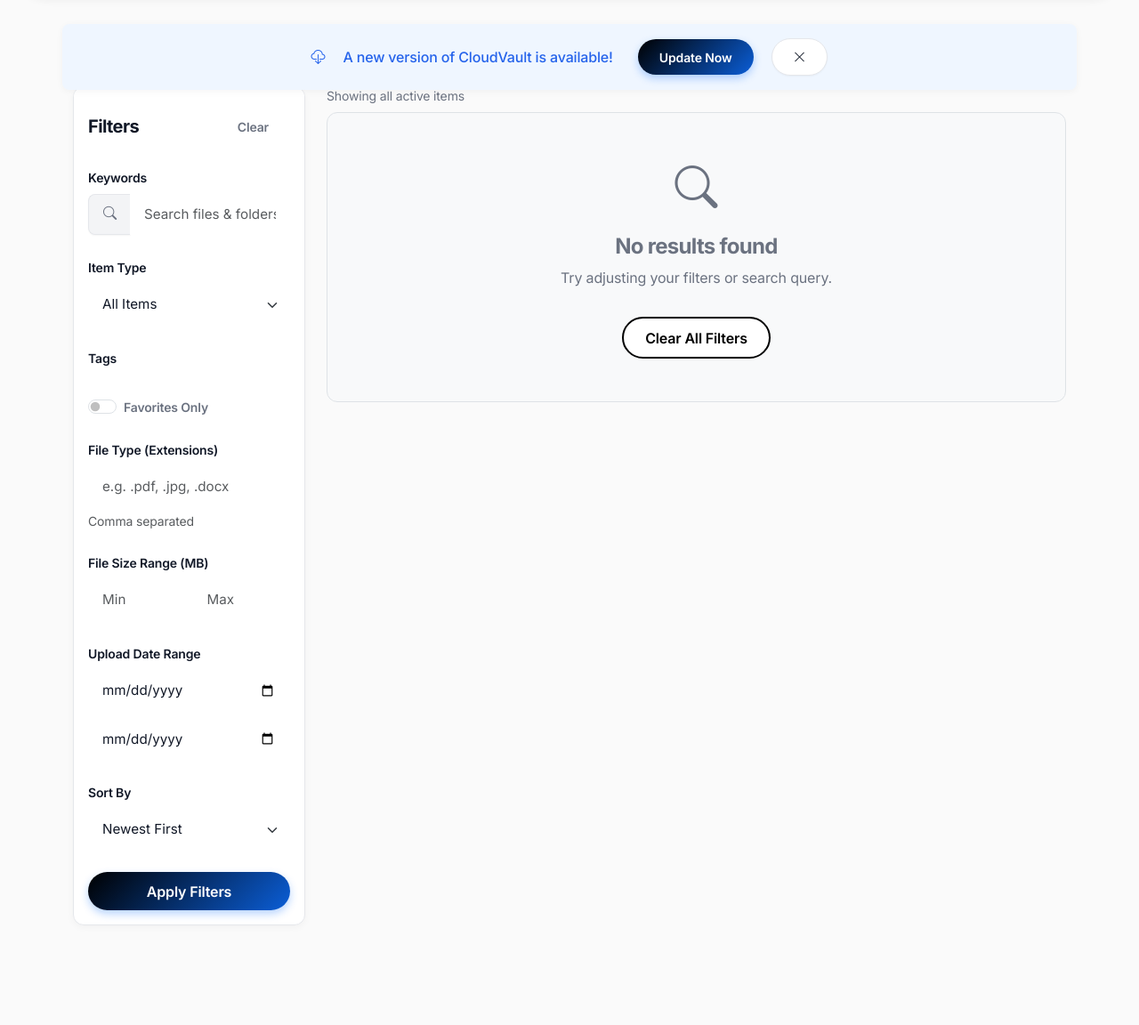
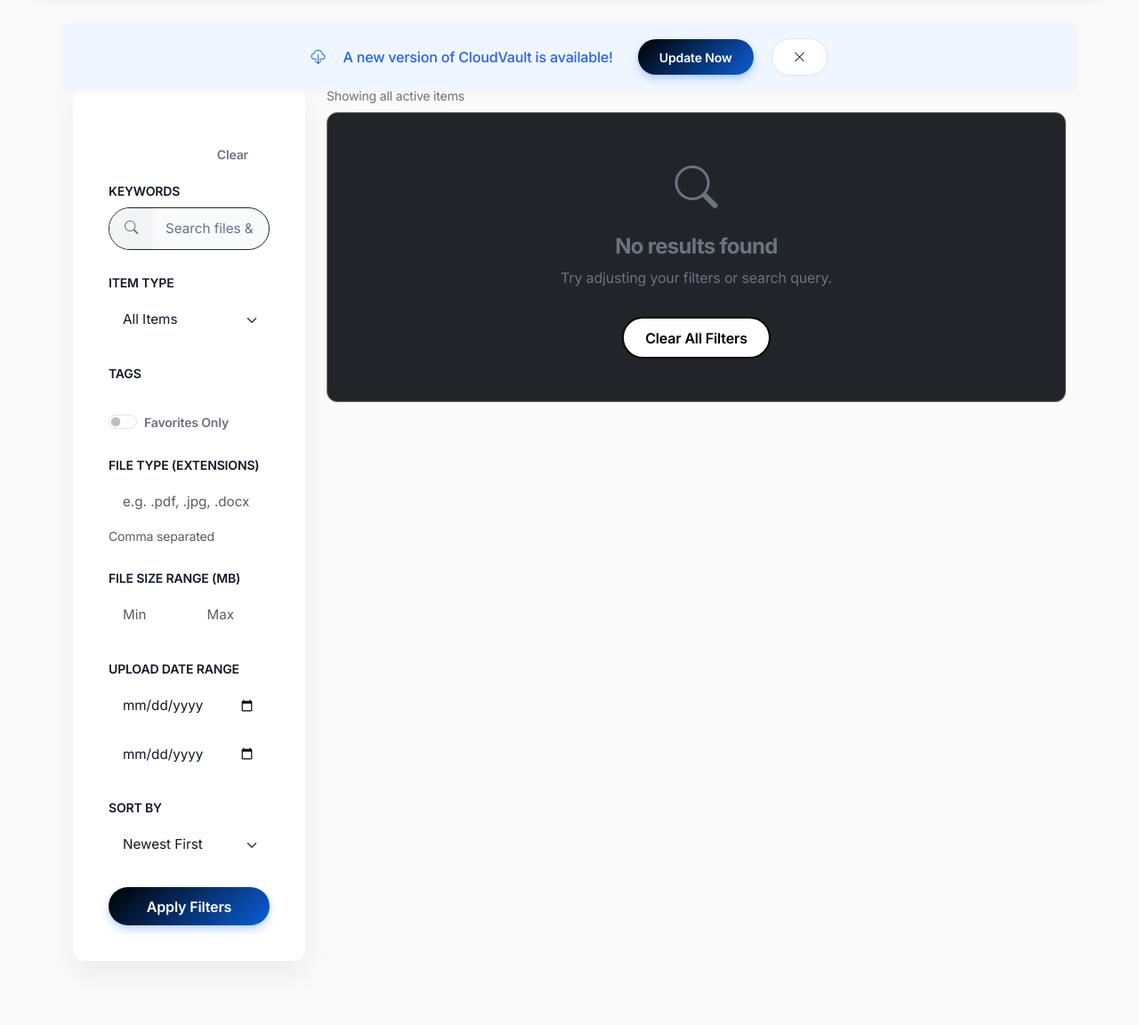
Before and after one commit to Manobala27/Cloudvault, a Flask app: page /search/ in a window 1280 px wide. Shown: the part 93-1245 px from the top of the page at 89% size. Before the commit the page ends 1133 px from the top, so only its background shows below. Run offline with Flask 3, Linux system fonts and the light colour scheme; the visitor is signed in with stand-in values (Sample User, id 1); data that the repository does not hold is empty; some libraries are stand-ins or nearby versions.

Commit message:
WIP - UI Dashboard Final Polish

```diff
--- a/app/static/css/style.css
+++ b/app/static/css/style.css
@@ -1008,3 +1008,78 @@ h1, h2, h3, h4, h5, h6 {
 .saas-file-card:hover .cv-card-actions, .saas-folder-card:hover .cv-card-actions {
     opacity: 1 !important;
 }
+
+
+/* Upload Dropzone Improvements */
+.upload-dropzone {
+    border: 2px dashed #334155 !important;
+    border-radius: var(--cv-radius-lg) !important;
+    padding: 80px 40px !important;
+    background-color: var(--cv-surface-alt) !important;
+    transition: all 0.3s cubic-bezier(0.16, 1, 0.3, 1) !important;
+    cursor: pointer;
+    text-align: center;
+}
+.upload-dropzone:hover, .upload-dropzone.dragover {
+    border-color: var(--cv-primary) !important;
+    background-color: #1e293b !important;
+}
+.upload-icon {
+    font-size: 4rem;
+    color: #64748b;
+    transition: transform 0.4s cubic-bezier(0.175, 0.885, 0.32, 1.275);
+    display: inline-block;
+    margin-bottom: 1rem;
+}
+.upload-dropzone:hover .upload-icon, .upload-dropzone.dragover .upload-icon {
+    transform: translateY(-10px) scale(1.1);
+    color: var(--cv-primary) !important;
+}
+
+/* Custom Progress Bar matching Dashboard Dark Cards */
+.upload-progress-wrapper {
+    background: #0f172a;
+    border-radius: var(--cv-radius-lg);
+    border: 1px solid #1e293b;
+    padding: 1.5rem;
+    box-shadow: 0 12px 24px rgba(0,0,0,0.15);
+    margin-top: 1rem;
+}
+.upload-progress-wrapper .progress {
+    background-color: #1e293b;
+    border-radius: 99px;
+    height: 12px;
+}
+
+
+/* Search Enhancements */
+.search-pill-modern {
+    background: var(--cv-surface-alt);
+    border: 1px solid #1e293b;
+    border-radius: 99px;
+    overflow: hidden;
+    transition: box-shadow 0.2s ease, border-color 0.2s ease;
+}
+.search-pill-modern:focus-within {
+    box-shadow: 0 0 0 3px rgba(14, 165, 233, 0.25);
+    border-color: var(--cv-primary);
+}
+.search-pill-modern input {
+    background: transparent !important;
+    color: #f8fafc !important;
+}
+.search-pill-modern input::placeholder {
+    color: #64748b !important;
+}
+.filter-chip {
+    transition: all 0.2s ease;
+}
+.filter-chip:hover {
+    transform: translateY(-2px);
+    box-shadow: 0 4px 6px rgba(0,0,0,0.1);
+}
+.empty-search-state i {
+    font-size: 5rem;
+    color: #334155;
+    margin-bottom: 1rem;
+}
--- a/app/static/js/main.js
+++ b/app/static/js/main.js
@@ -135,11 +135,46 @@ document.addEventListener('DOMContentLoaded', () => {
         }
 
         function uploadFile(file) {
-            // Update UI to show progress
-            uploadText.innerHTML = `Uploading <strong>${file.name}</strong>...`;
+            // Transform dropzone into preview mode
+            dropzone.style.display = 'none';
+            progressContainer.className = 'upload-progress-wrapper';
             progressContainer.style.display = 'block';
+
+            // Build the card preview
+            let isImage = file.type.startsWith('image/');
+            let thumbHtml = isImage
+                ? `<div class="saas-file-preview d-flex justify-content-center align-items-center bg-dark rounded-top-4 overflow-hidden" style="height: 160px;">
+                     <img id="preview-img" class="w-100 h-100 object-fit-cover" src="" alt="preview">
+                   </div>`
+                : `<div class="saas-file-preview d-flex justify-content-center align-items-center bg-dark rounded-top-4" style="height: 160px;">
+                     <i class="bi bi-file-earmark-text-fill text-secondary opacity-50" style="font-size: 4rem;"></i>
+                   </div>`;
+
+            uploadText.innerHTML = `
+                <div class="saas-file-card d-flex flex-column mb-3 text-start">
+                    ${thumbHtml}
+                    <div class="card-body p-3">
+                        <h6 class="fw-bolder text-white text-truncate mb-1">${file.name}</h6>
+                        <div class="text-white-50 small fw-medium">${(file.size / (1024*1024)).toFixed(2)} MB</div>
+                    </div>
+                </div>
+                <div class="d-flex justify-content-between align-items-center mb-2">
+                    <span class="text-white fw-bold" id="upload-status-text">Uploading...</span>
+                    <span class="text-primary fw-bold" id="upload-percent">0%</span>
+                </div>
+            `;
+
+            if (isImage) {
+                const reader = new FileReader();
+                reader.onload = function(e) {
+                    const img = document.getElementById('preview-img');
+                    if(img) img.src = e.target.result;
+                }
+                reader.readAsDataURL(file);
+            }
+
             progressBar.style.width = '0%';
-            progressBar.innerHTML = '0%';
+            progressBar.innerHTML = '';
 
             // Disable clicks
             dropzone.style.pointerEvents = 'none';
@@ -159,7 +194,8 @@ document.addEventListener('DOMContentLoaded', () => {
                 if (e.lengthComputable) {
                     const percentComplete = Math.round((e.loaded / e.total) * 100);
                     progressBar.style.width = percentComplete + '%';
-                    progressBar.innerHTML = percentComplete + '%';
+                    const percentText = document.getElementById('upload-percent');
+                    if (percentText) percentText.innerHTML = percentComplete + '%';
                 }
             });
 
@@ -167,8 +203,10 @@ document.addEventListener('DOMContentLoaded', () => {
                 if (xhr.status >= 200 && xhr.status < 400) {
                     // Success! Redirect or reload (the backend redirects to dashboard)
                     progressBar.classList.add('bg-success');
-                    progressBar.innerHTML = 'Complete!';
-                    uploadText.innerHTML = `<i class="bi bi-check-circle-fill text-success"></i> Upload Successful! Redirecting...`;
+                    const statusText = document.getElementById('upload-status-text');
+                    const percentText = document.getElementById('upload-percent');
+                    if (statusText) statusText.innerHTML = `<i class="bi bi-check-circle-fill text-success me-2"></i>Upload Successful`;
+                    if (percentText) percentText.innerHTML = `100%`;
 
                     // We must reload since the backend probably returned HTML or a redirect
                     // Wait a second for user to see success
@@ -178,16 +216,18 @@ document.addEventListener('DOMContentLoaded', () => {
                 } else {
                     // Error
                     progressBar.classList.add('bg-danger');
-                    progressBar.innerHTML = 'Error';
-                    uploadText.innerHTML = `<span class="text-danger">Upload failed. File might be too large.</span>`;
+                    const statusText = document.getElementById('upload-status-text');
+                    if (statusText) statusText.innerHTML = `<i class="bi bi-x-circle-fill text-danger me-2"></i>Failed (File may be too large)`;
+                    dropzone.style.display = 'block';
                     dropzone.style.pointerEvents = 'auto';
                 }
             };
 
             xhr.onerror = function() {
                 progressBar.classList.add('bg-danger');
-                progressBar.innerHTML = 'Error';
-                uploadText.innerHTML = `<span class="text-danger">Network Error</span>`;
+                const statusText = document.getElementById('upload-status-text');
+                if (statusText) statusText.innerHTML = `<i class="bi bi-x-circle-fill text-danger me-2"></i>Network Error`;
+                dropzone.style.display = 'block';
                 dropzone.style.pointerEvents = 'auto';
             };
 
--- a/app/templates/advanced_search.html
+++ b/app/templates/advanced_search.html
@@ -11,26 +11,26 @@
 <div class="row">
     <!-- Filter Panel (Left Sidebar) -->
     <div class="col-lg-3 col-md-4 mb-4">
-        <div class="card border-0 shadow-sm sticky-top" style="top: 80px;">
-            <div class="card-header bg-white border-bottom-0 pt-4 pb-2 d-flex justify-content-between align-items-center">
-                <h5 class="mb-0 fw-bold">Filters</h5>
+        <div class="premium-card-large sticky-top" style="top: 80px;">
+            <div class="card-header bg-transparent border-bottom-0 pt-3 pb-2 d-flex justify-content-between align-items-center">
+                <h5 class="mb-0 fw-bold text-white">Filters</h5>
                 <button type="button" class="btn btn-sm btn-link text-decoration-none text-muted" onclick="resetFilters()">Clear</button>
             </div>
             <div class="card-body">
                 <form id="advancedSearchForm" onsubmit="event.preventDefault(); triggerSearch(true);">
                     <!-- Search Query -->
                     <div class="mb-4">
-                        <label class="form-label fw-semibold text-muted small">Keywords</label>
-                        <div class="input-group">
-                            <span class="input-group-text bg-light border-end-0"><i class="bi bi-search text-muted"></i></span>
-                            <input type="text" class="form-control bg-light border-start-0 ps-0" id="filter-query" placeholder="Search files & folders...">
+                        <label class="form-label fw-semibold text-white-50 small text-uppercase">Keywords</label>
+                        <div class="input-group search-pill-modern mb-2">
+                            <span class="input-group-text border-0 bg-transparent text-muted"><i class="bi bi-search text-muted"></i></span>
+                            <input type="text" class="form-control border-0 shadow-none ps-0" id="filter-query" placeholder="Search files & folders...">
                         </div>
                     </div>
 
                     <!-- Item Type -->
                     <div class="mb-4">
-                        <label class="form-label fw-semibold text-muted small">Item Type</label>
-                        <select class="form-select bg-light" id="filter-type">
+                        <label class="form-label fw-semibold text-white-50 small text-uppercase">Item Type</label>
+                        <select class="form-select bg-dark text-white border-secondary" id="filter-type">
                             <option value="all">All Items</option>
                             <option value="files">Files Only</option>
                             <option value="folders">Folders Only</option>
@@ -39,7 +39,7 @@
 
                     <!-- Tags -->
                     <div class="mb-4">
-                        <label class="form-label fw-semibold text-muted small">Tags</label>
+                        <label class="form-label fw-semibold text-white-50 small text-uppercase">Tags</label>
                         <div class="d-flex flex-wrap gap-2">
                             {% for tag in user_tags %}
                             <input type="checkbox" class="btn-check filter-tag" id="tag-{{ tag.id }}" value="{{ tag.id }}" data-tag-name="{{ tag.name }}" data-tag-color="{{ tag.color_hex }}">
@@ -60,31 +60,31 @@
 
                     <!-- File Extensions -->
                     <div class="mb-4">
-                        <label class="form-label fw-semibold text-muted small">File Type (Extensions)</label>
-                        <input type="text" class="form-control bg-light" id="filter-ext" placeholder="e.g. .pdf, .jpg, .docx">
+                        <label class="form-label fw-semibold text-white-50 small text-uppercase">File Type (Extensions)</label>
+                        <input type="text" class="form-control bg-dark text-white border-secondary" id="filter-ext" placeholder="e.g. .pdf, .jpg, .docx">
                         <div class="form-text">Comma separated</div>
                     </div>
 
                     <!-- Size Range -->
                     <div class="mb-4">
-                        <label class="form-label fw-semibold text-muted small">File Size Range (MB)</label>
+                        <label class="form-label fw-semibold text-white-50 small text-uppercase">File Size Range (MB)</label>
                         <div class="d-flex gap-2">
-                            <input type="number" class="form-control bg-light" id="filter-size-min" placeholder="Min" min="0">
-                            <input type="number" class="form-control bg-light" id="filter-size-max" placeholder="Max" min="0">
+                            <input type="number" class="form-control bg-dark text-white border-secondary" id="filter-size-min" placeholder="Min" min="0">
+                            <input type="number" class="form-control bg-dark text-white border-secondary" id="filter-size-max" placeholder="Max" min="0">
                         </div>
                     </div>
 
                     <!-- Date Range -->
                     <div class="mb-4">
-                        <label class="form-label fw-semibold text-muted small">Upload Date Range</label>
-                        <input type="date" class="form-control bg-light mb-2" id="filter-date-start" placeholder="From">
-                        <input type="date" class="form-control bg-light" id="filter-date-end" placeholder="To">
+                        <label class="form-label fw-semibold text-white-50 small text-uppercase">Upload Date Range</label>
+                        <input type="date" class="form-control bg-dark text-white border-secondary mb-2" id="filter-date-start" placeholder="From">
+                        <input type="date" class="form-control bg-dark text-white border-secondary" id="filter-date-end" placeholder="To">
                     </div>
 
                     <!-- Sort -->
                     <div class="mb-4">
-                        <label class="form-label fw-semibold text-muted small">Sort By</label>
-                        <select class="form-select bg-light" id="filter-sort">
+                        <label class="form-label fw-semibold text-white-50 small text-uppercase">Sort By</label>
+                        <select class="form-select bg-dark text-white border-secondary" id="filter-sort">
                             <option value="newest">Newest First</option>
                             <option value="oldest">Oldest First</option>
                             <option value="name_asc">Name (A-Z)</option>
@@ -123,7 +123,7 @@
             </div>
 
             <!-- Empty State -->
-            <div id="search-empty" class="text-center py-5 border rounded-4 bg-light d-none">
+            <div id="search-empty" class="text-center py-5 border rounded-4 bg-dark text-white border-secondary d-none">
                 <i class="bi bi-search text-muted" style="font-size: 3rem;"></i>
                 <h4 class="mt-3 text-muted">No results found</h4>
                 <p class="text-muted">Try adjusting your filters or search query.</p>
```
